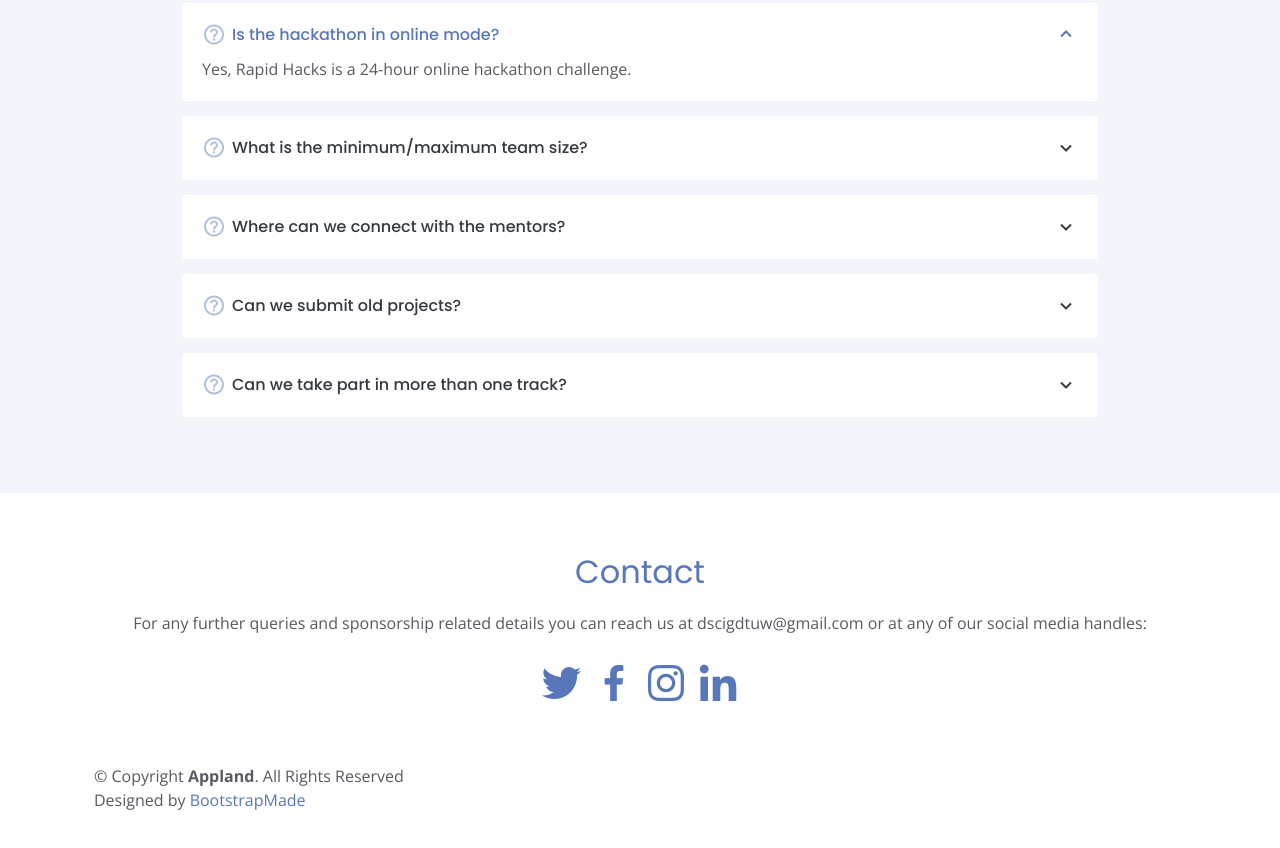
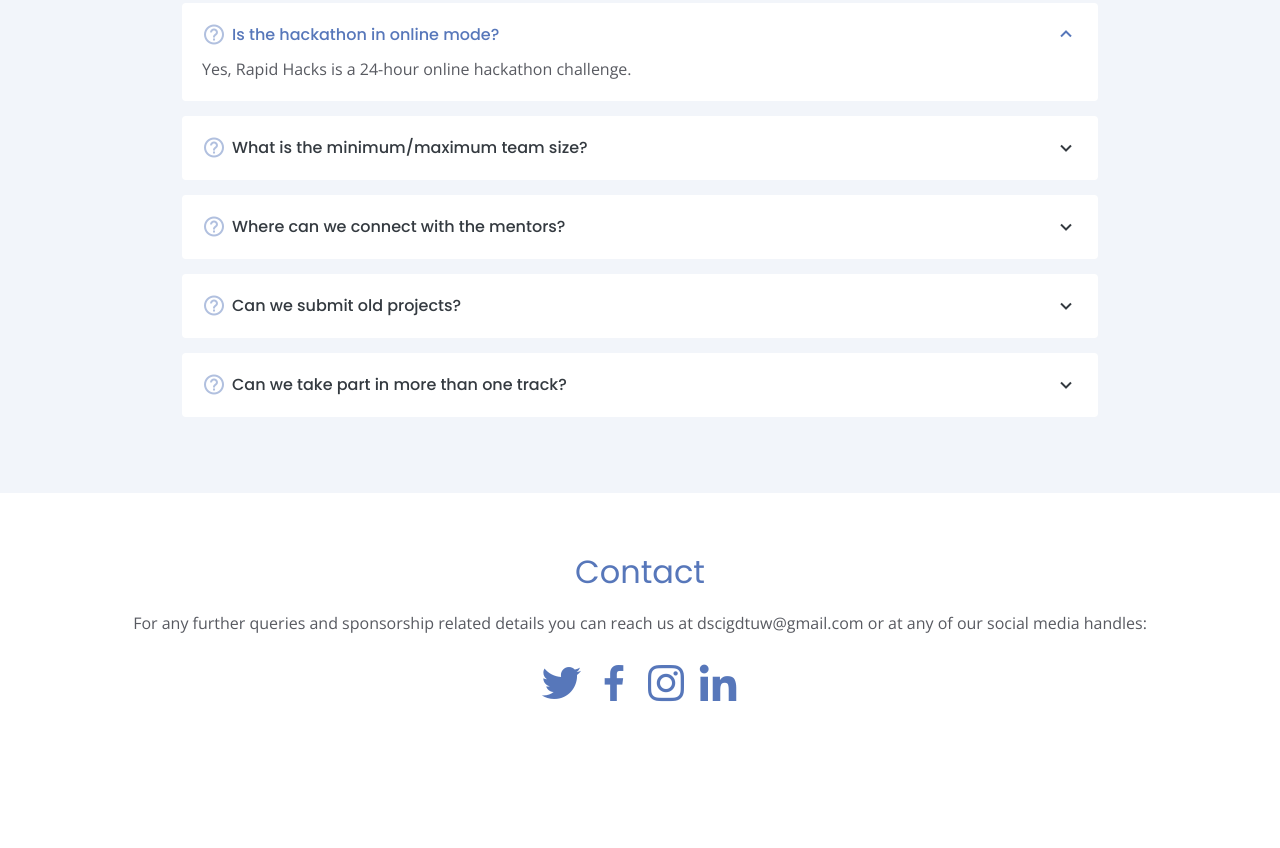
Before and after one commit to A-nn-e/Rapid-Hacks, a plain HTML site: page index.html in a window 1280 px wide. Shown: the part 3821-4669 px from the top of the page. After the commit the page ends 4621 px from the top, so only its background shows below. Drawn offline with nearby package versions, Linux system fonts and the light colour scheme.

Commit message:
footer updated

```diff
--- a/index.html
+++ b/index.html
@@ -609,18 +609,7 @@
       </div>
     </div>-->
 
-    <div class="container py-4">
-      <div class="copyright">
-        &copy; Copyright <strong><span>Appland</span></strong>. All Rights Reserved
-      </div>
-      <div class="credits">
-        <!-- All the links in the footer should remain intact. -->
-        <!-- You can delete the links only if you purchased the pro version. -->
-        <!-- Licensing information: https://bootstrapmade.com/license/ -->
-        <!-- Purchase the pro version with working PHP/AJAX contact form: https://bootstrapmade.com/free-bootstrap-app-landing-page-template/ -->
-        Designed by <a href="https://bootstrapmade.com/">BootstrapMade</a>
-      </div>
-    </div>
+
   </footer><!-- End Footer -->
 
   <a href="#" class="back-to-top d-flex align-items-center justify-content-center"><i class="bi bi-arrow-up-short"></i></a>
```
